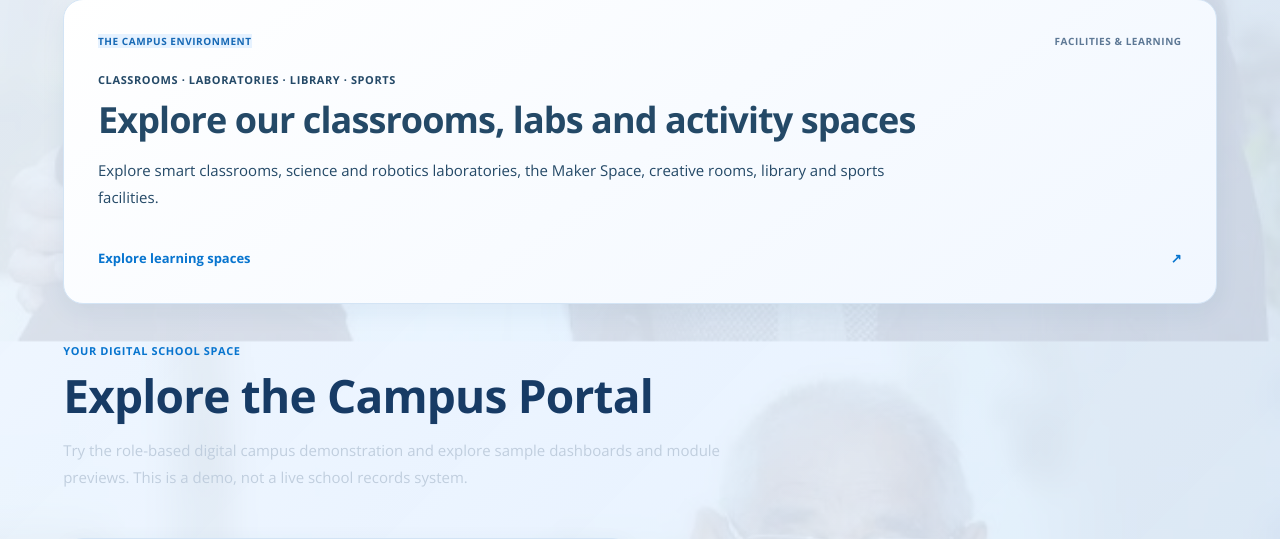
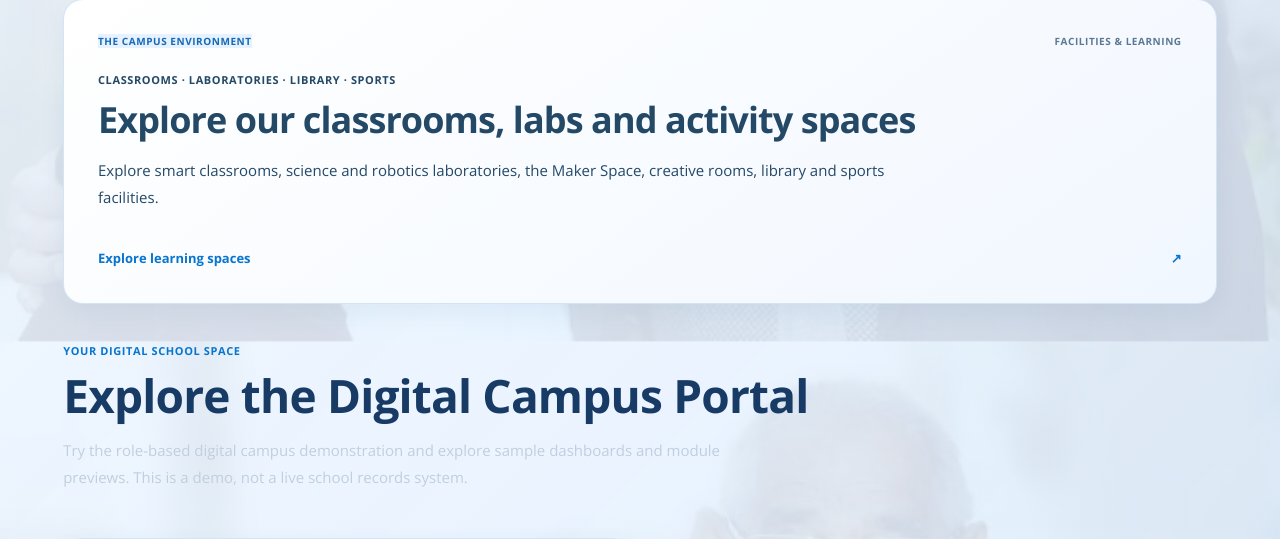
Before and after one commit to Launcher-sketch/Technova, a Flask app: page / in a window 1280 px wide. Shown: the part 3317-3856 px from the top of the page. Run offline with Flask 3, Linux system fonts and the light colour scheme; some libraries are stand-ins or nearby versions.

Commit message:
Clarify Digital Campus homepage destination

```diff
--- a/templates/home.html
+++ b/templates/home.html
@@ -82,7 +82,7 @@
 </section>
 
 <section class="home-campus-portal" aria-labelledby="homeCampusPortalTitle">
-<div class="section-head"><div><p class="eyebrow">YOUR DIGITAL SCHOOL SPACE</p><h2 id="homeCampusPortalTitle">Explore the Campus Portal</h2><p>Try the role-based digital campus demonstration and explore sample dashboards and module previews. This is a demo, not a live school records system.</p></div></div>
+<div class="section-head"><div><p class="eyebrow">YOUR DIGITAL SCHOOL SPACE</p><h2 id="homeCampusPortalTitle">Explore the Digital Campus Portal</h2><p>Try the role-based digital campus demonstration and explore sample dashboards and module previews. This is a demo, not a live school records system.</p></div></div>
 <div class="home-event-grid"><a class="home-event-card snapshot-featured campus-portal-feature-card" href="/portal"><div class="home-card-top"><span>INTERACTIVE CAMPUS CONCEPT</span><span>DEMO ENVIRONMENT</span></div><div><p class="home-card-kicker">STUDENT · TEACHER · PARENT · ADMIN</p><h3>Your school day, all in one place</h3><p>Explore the digital campus experience through role-based sample dashboards and module previews.</p></div><span class="home-card-link">Enter the Campus Portal <b>↗</b></span></a></div>
 </section>
 
```
